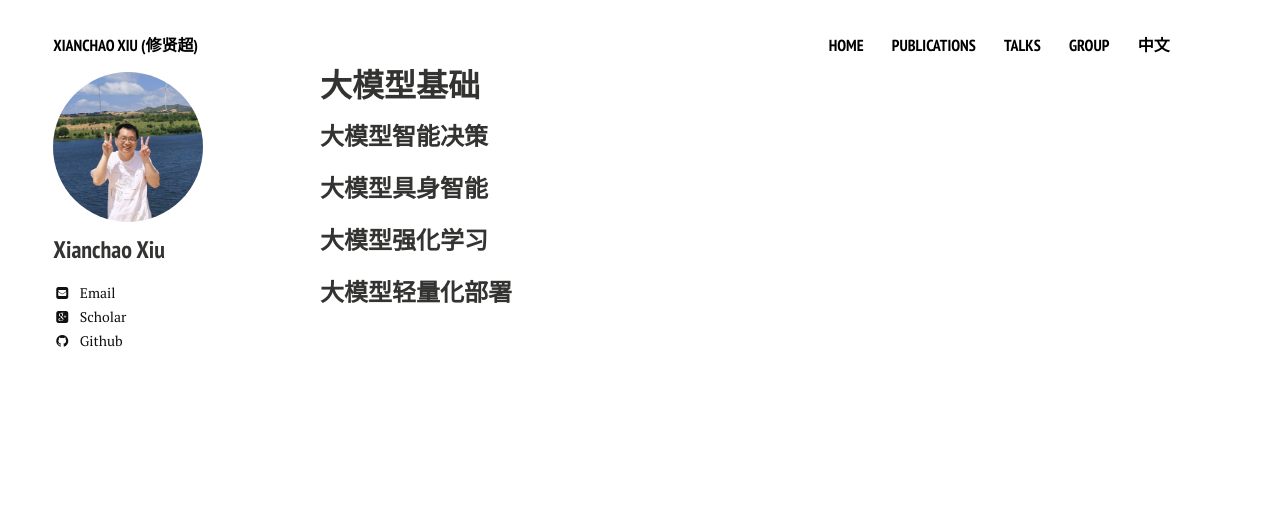
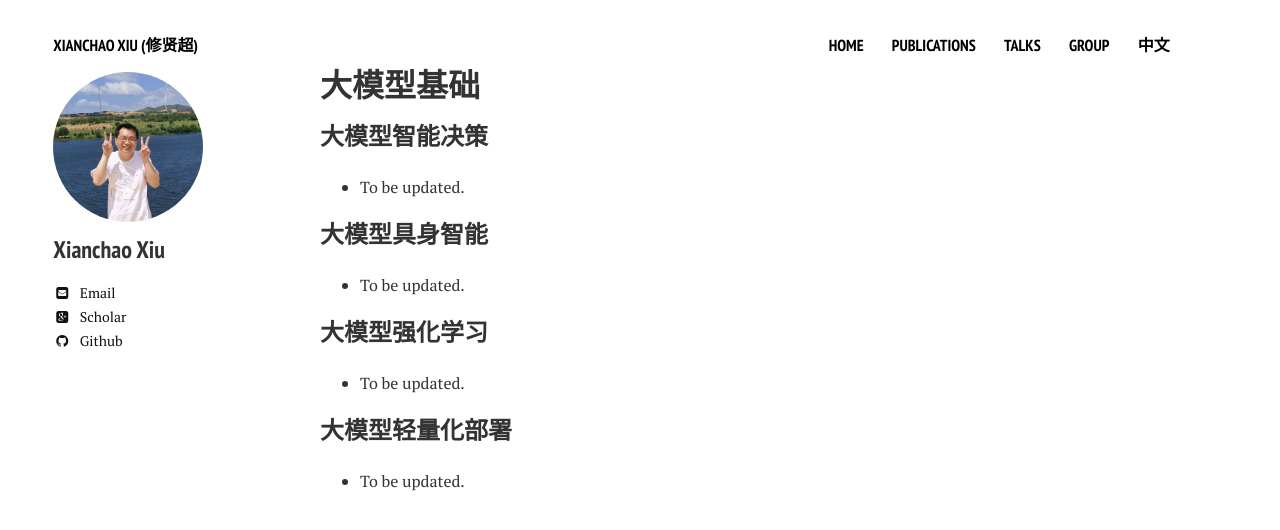
Before and after one commit to xianchaoxiu/xianchaoxiu.github.io, a Jekyll site: the page built from chinese/research/LLM/index.md, in a window 1280 px wide. Shown: the top 530 px of the page. Built offline with Jekyll 4.4.1, drawn with Linux system fonts in a browser that asks for light colours; nearby versions of some CDN libraries.

Commit message:
Update index.md

```diff
--- a/chinese/research/LLM/index.md
+++ b/chinese/research/LLM/index.md
@@ -8,8 +8,16 @@ share: false
 
 ### 大模型智能决策
 
+* To be updated.
+
 ### 大模型具身智能
+
+* To be updated.
 
 ### 大模型强化学习
 
+* To be updated.
+
 ### 大模型轻量化部署
+
+* To be updated.
```
